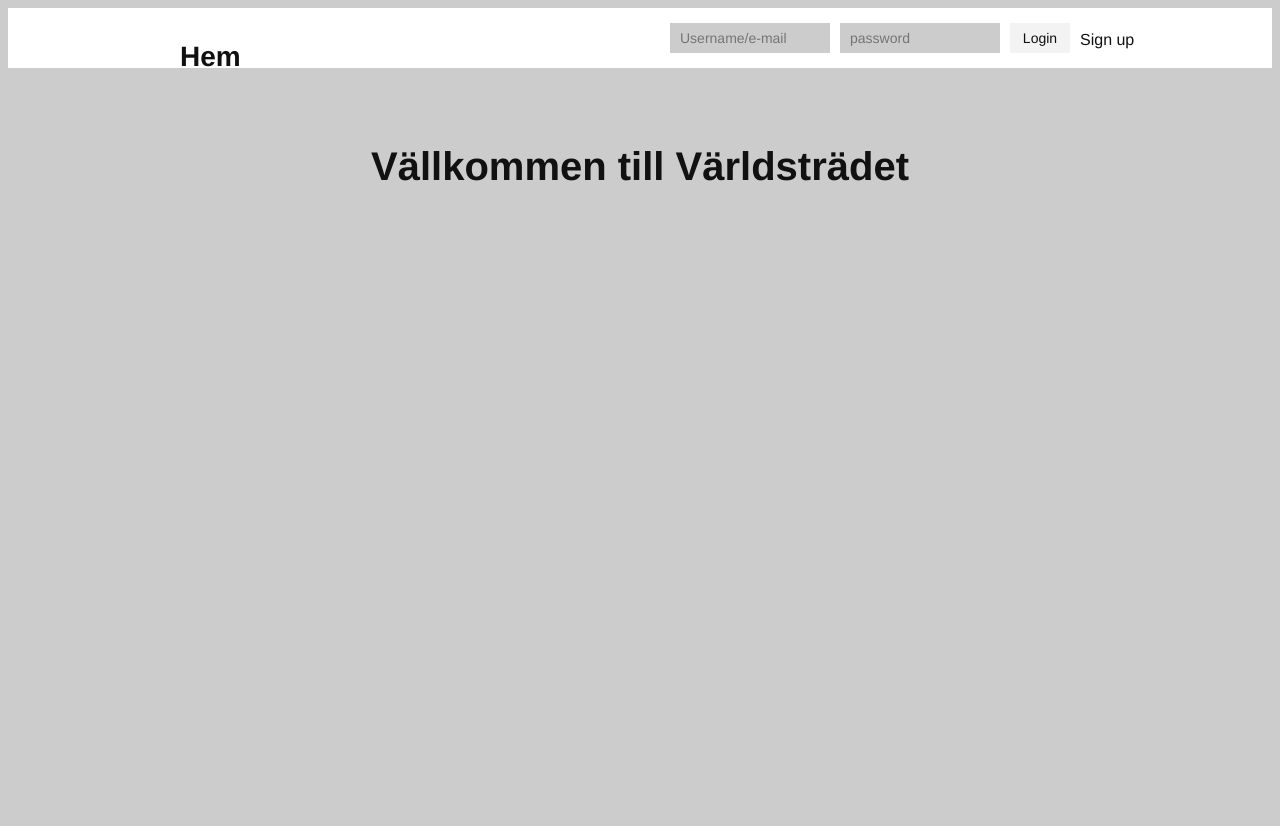
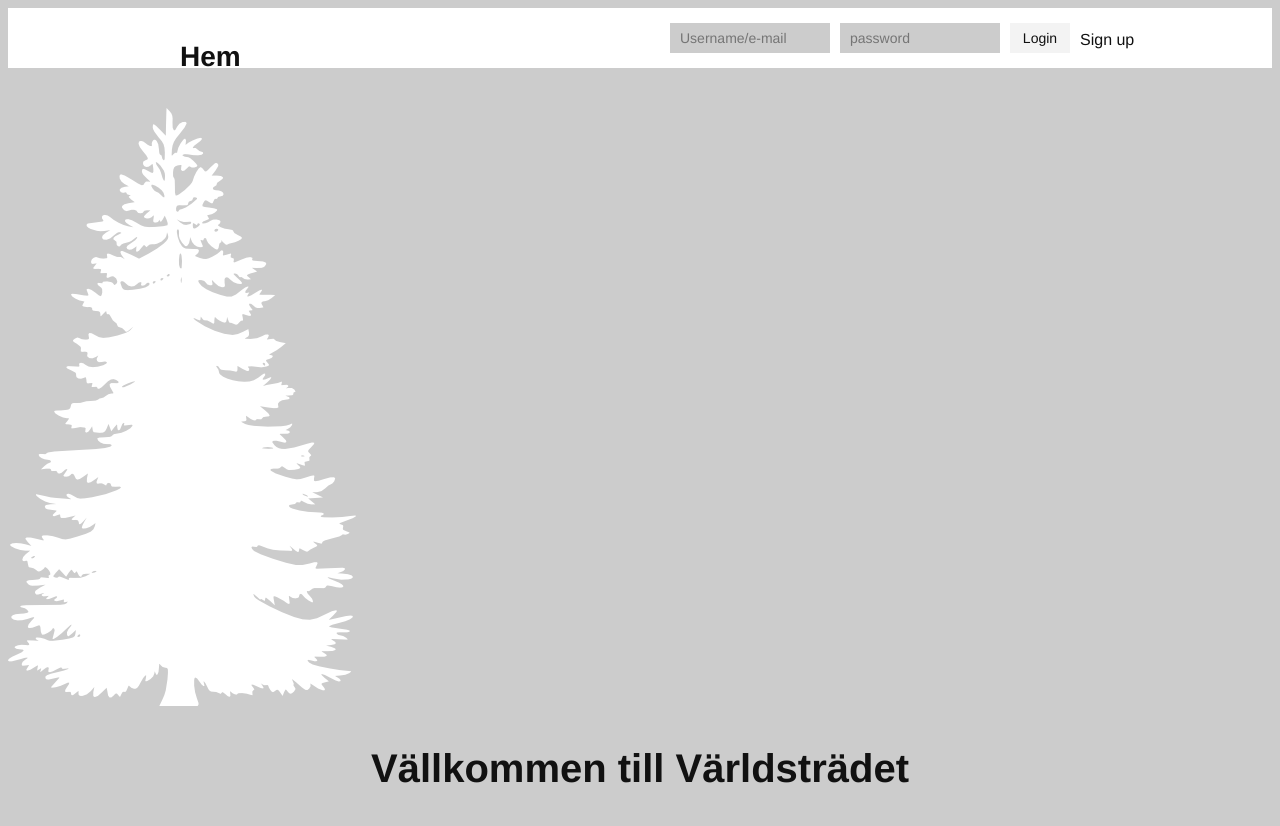
Before and after one commit to Johanil/lab1-Johan-Israelsson, a PHP site: page / in a window 1280 px wide. Before the commit the page ends 181 px from the top, so only its background shows below. Run offline with PHP 8.4, Linux system fonts and the light colour scheme.

Commit message:
La till include body och no session body

```diff
--- a/include/body.inc.php
+++ b/include/body.inc.php
@@ -1,5 +1,6 @@
 <!DOCTYPE html>
 <link href="assets/css/comments.css" rel="stylesheet">
+<h2>Vällkommen till Världsträdet</h2>
 <div class="box-comment">
   <img src="assets/img/white-tree-hi.png" class="logo">
   <h2 id="htitle">Skriv din kommentar här</h2>
--- /dev/null
+++ b/include/no_session_body.php
@@ -0,0 +1,8 @@
+<!DOCTYPE html>
+<link href="assets/css/comments-register.css" rel="stylesheet">
+<div class="">
+  <img src="assets/img/white-tree-hi.png" class="logo">
+  <h2>Vällkommen till Världsträdet</h2>
+</div>
+<div>
+</div>
--- a/index.php
+++ b/index.php
@@ -4,13 +4,13 @@
 <section class="main-container">
   <div class"style.css">
 
-    <h2>Vällkommen till Världsträdet</h2>
+
     <?php
     if (isset($_SESSION['u_id'])) {
       include("include/body.php");
     }
     else {
-
+      include("include/no_session_body.php");
     }
     ?>
   </div>
```
